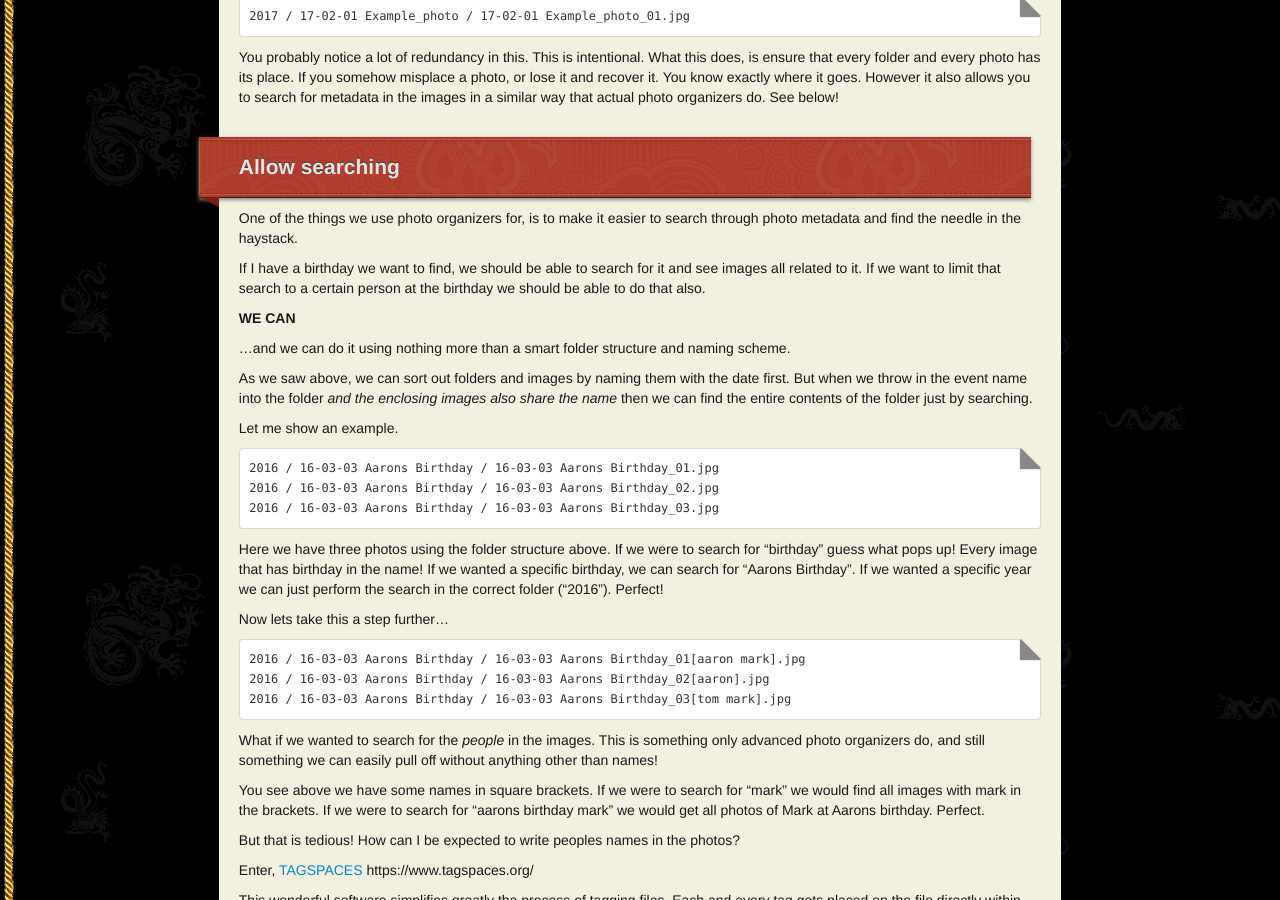
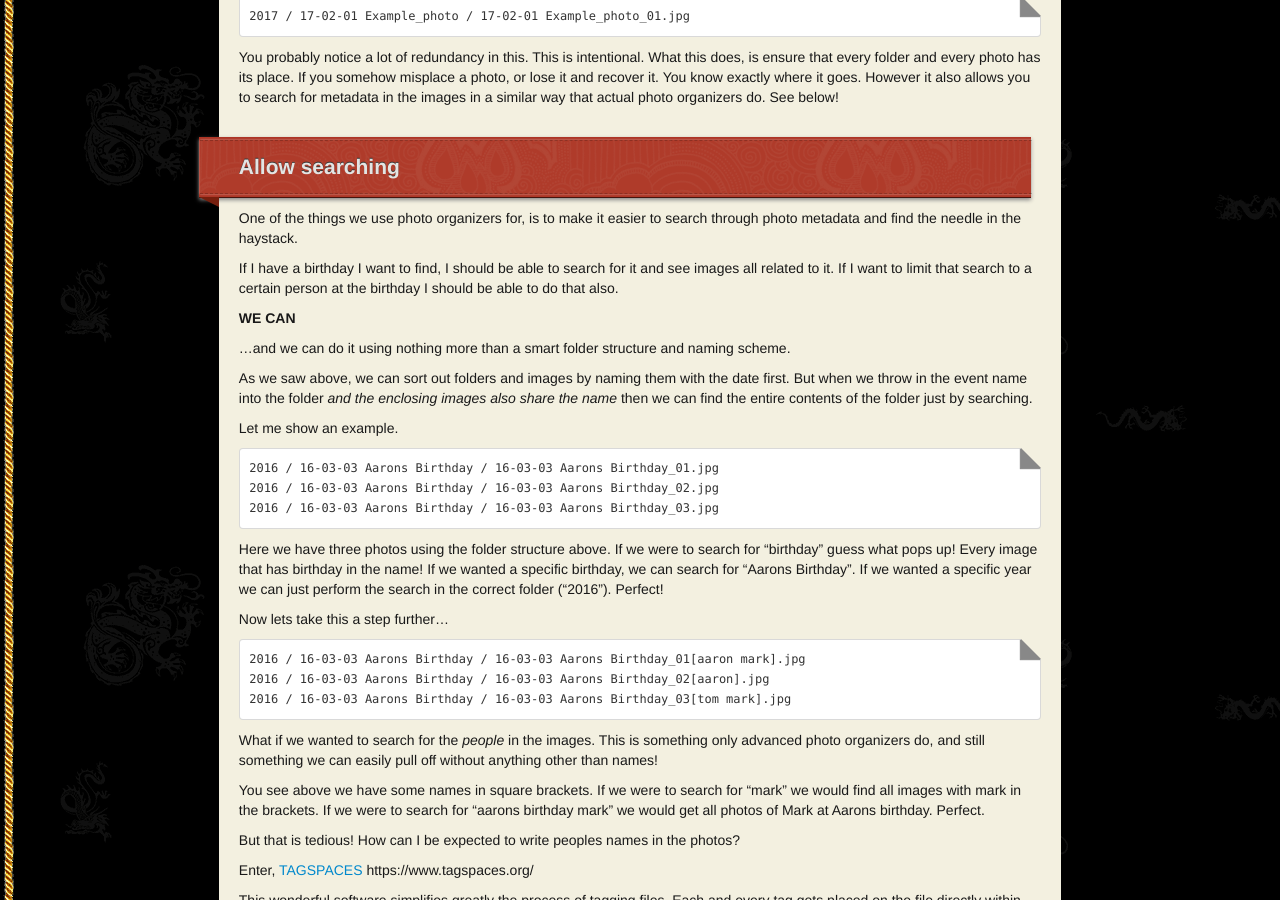
Before and after one commit to internetimagery/internetimagery.github.io, a Jekyll site: the page built from news/_posts/2017-02-01-new-month-new-projects.md, in a window 1280 px wide and 900 px high, scrolled down 988 px. Built offline with Jekyll 4.4.1, drawn with Linux system fonts in a browser that asks for light colours; nearby versions of some CDN libraries; some web fonts are replaced.

Commit message:
word change

```diff
--- a/news/_posts/2017-02-01-new-month-new-projects.md
+++ b/news/_posts/2017-02-01-new-month-new-projects.md
@@ -34,7 +34,7 @@ You probably notice a lot of redundancy in this. This is intentional. What this
 
 One of the things we use photo organizers for, is to make it easier to search through photo metadata and find the needle in the haystack.
 
-If I have a birthday we want to find, we should be able to search for it and see images all related to it. If we want to limit that search to a certain person at the birthday we should be able to do that also.
+If I have a birthday I want to find, I should be able to search for it and see images all related to it. If I want to limit that search to a certain person at the birthday I should be able to do that also.
 
 **WE CAN**
 
```
